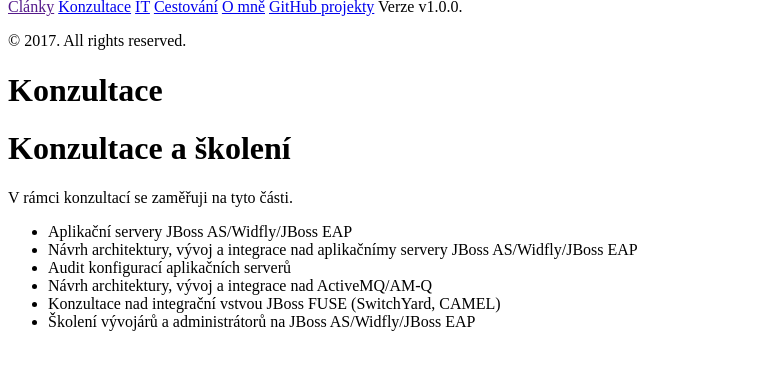
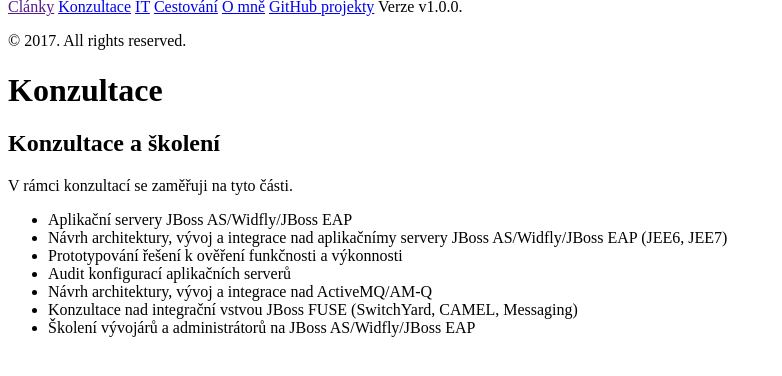
Before and after one commit to vladimirmezera/vladimirmezera.github.io, a Jekyll site: the page built from consulting.md, in a window 1280 px wide, cut to the strip 165-541 px from the top of the page. Shown: the whole strip, without its empty margins (0-782 px from the left). Built offline with Jekyll 4.4.1, drawn with Linux system fonts in a browser that asks for light colours.

Commit message:
Consulting

```diff
--- a/consulting.md
+++ b/consulting.md
@@ -4,13 +4,14 @@
 priority: 2
 ---
 
-# Konzultace a školení
+## Konzultace a školení
 
 V rámci konzultací se zaměřuji na tyto části.
 
 * Aplikační servery JBoss AS/Widfly/JBoss EAP
-* Návrh architektury, vývoj a integrace nad aplikačnímy servery JBoss AS/Widfly/JBoss EAP
+* Návrh architektury, vývoj a integrace nad aplikačnímy servery JBoss AS/Widfly/JBoss EAP (JEE6, JEE7)
+* Prototypování řešení k ověření funkčnosti a výkonnosti
 * Audit konfigurací aplikačních serverů
 * Návrh architektury, vývoj a integrace nad ActiveMQ/AM-Q
-* Konzultace nad integrační vstvou JBoss FUSE (SwitchYard, CAMEL)
+* Konzultace nad integrační vstvou JBoss FUSE (SwitchYard, CAMEL, Messaging)
 * Školení vývojárů a administrátorů na JBoss AS/Widfly/JBoss EAP
```
